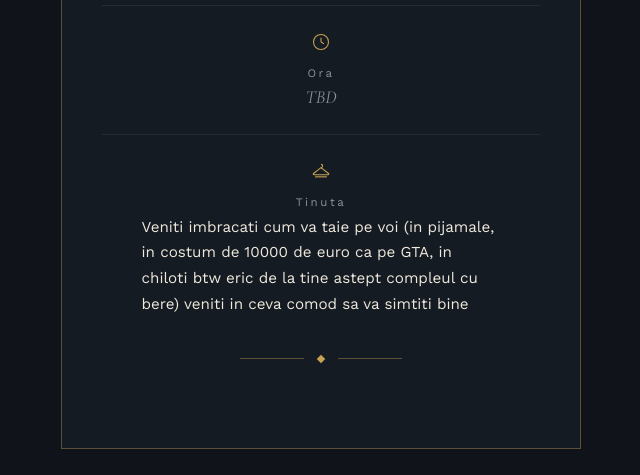
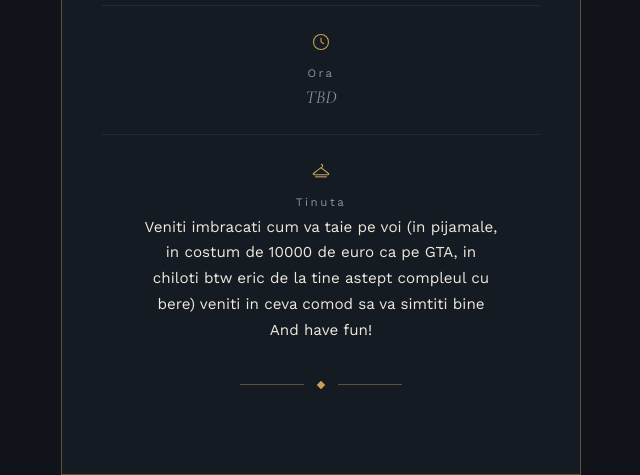
Before and after one commit to Homarul/Maj, a plain HTML site: page index.html in a window 1280 px wide. Shown: the part 1093-1568 px from the top of the page, without its empty margins (319-959 px from the left). Drawn offline with nearby package versions, Linux system fonts and the light colour scheme.

Commit message:
Add files via upload

```diff
--- a/index.html
+++ b/index.html
@@ -179,19 +179,21 @@
   .row .value{
     margin:0;
     font-size:1.08rem;
+    text-align:left;
   }
   .row .value.tbd{
     font-family:'Cormorant Garamond', serif;
     font-style:italic;
     font-size:1.15rem;
     color:var(--ink-soft);
+    text-align:center;
   }
 
   .row.tinuta .value{
     font-size:0.95rem;
     line-height:1.7;
     color:var(--ink);
-    text-align:left;
+    text-align:center;
     max-width:38ch;
     margin:0 auto;
   }
@@ -273,6 +275,7 @@
         <svg viewBox="0 0 24 24" fill="none" stroke="currentColor" stroke-width="1.3"><path d="M12 4a2 2 0 0 1 2 2c0 1-.8 1.6-2 2"/><path d="M12 8 3 15c-.6.5-.2 1.5.6 1.5h16.8c.8 0 1.2-1 .6-1.5L12 8z"/><line x1="5" y1="19" x2="19" y2="19"/></svg>
         <p class="label">Tinuta</p>
         <p class="value">Veniti imbracati cum va taie pe voi (in pijamale, in costum de 10000 de euro ca pe GTA, in chiloti btw eric de la tine astept compleul cu bere) veniti in ceva comod sa va simtiti bine</p>
+        <p class="value">And have fun!</p>
       </div>
 
     </div>
```
